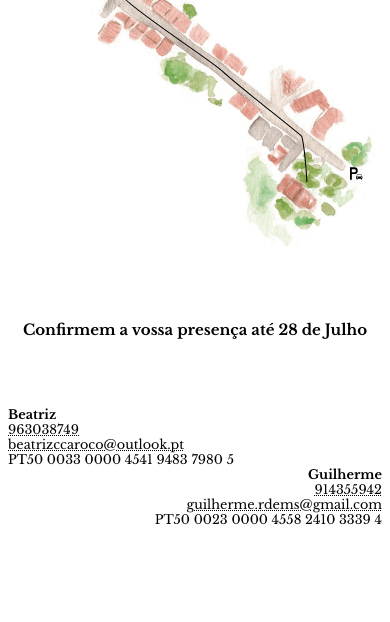
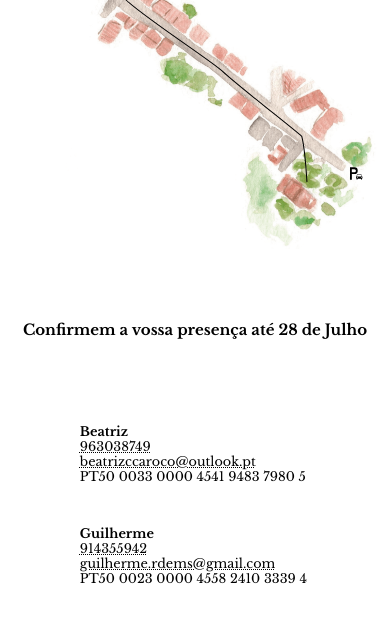
Before and after one commit to ocasamento/beatriz-e-guilherme, a plain HTML site: page index.html in a window 390 px wide. Shown: the part 2180-2802 px from the top of the page. Drawn offline with Linux system fonts and the light colour scheme.

Commit message:
Rework contacts stacking on mobile

```diff
--- a/styles.css
+++ b/styles.css
@@ -165,19 +165,29 @@ section {
   pointer-events: none;
 }
 
-@media (min-width: 850px) {
+.contacts {
+  margin-right: auto;
+  margin-left: auto;
+  max-width: 18em;
+  text-align: left;
+  margin-top: 10svh;
+}
+
+.groom {
+  margin-top: 5svh;
+}
+
+@media (min-width: 750px) {
   .contacts {
     display: flex;
     justify-content: space-around;
+    max-width: none;
   }
-}
 
-.bride {
-  text-align: left;
-}
-
-.groom {
-  text-align: right;
+  .groom {
+    text-align: right;
+    margin-top: 0;
+  }
 }
 
 .nowrap {
```
